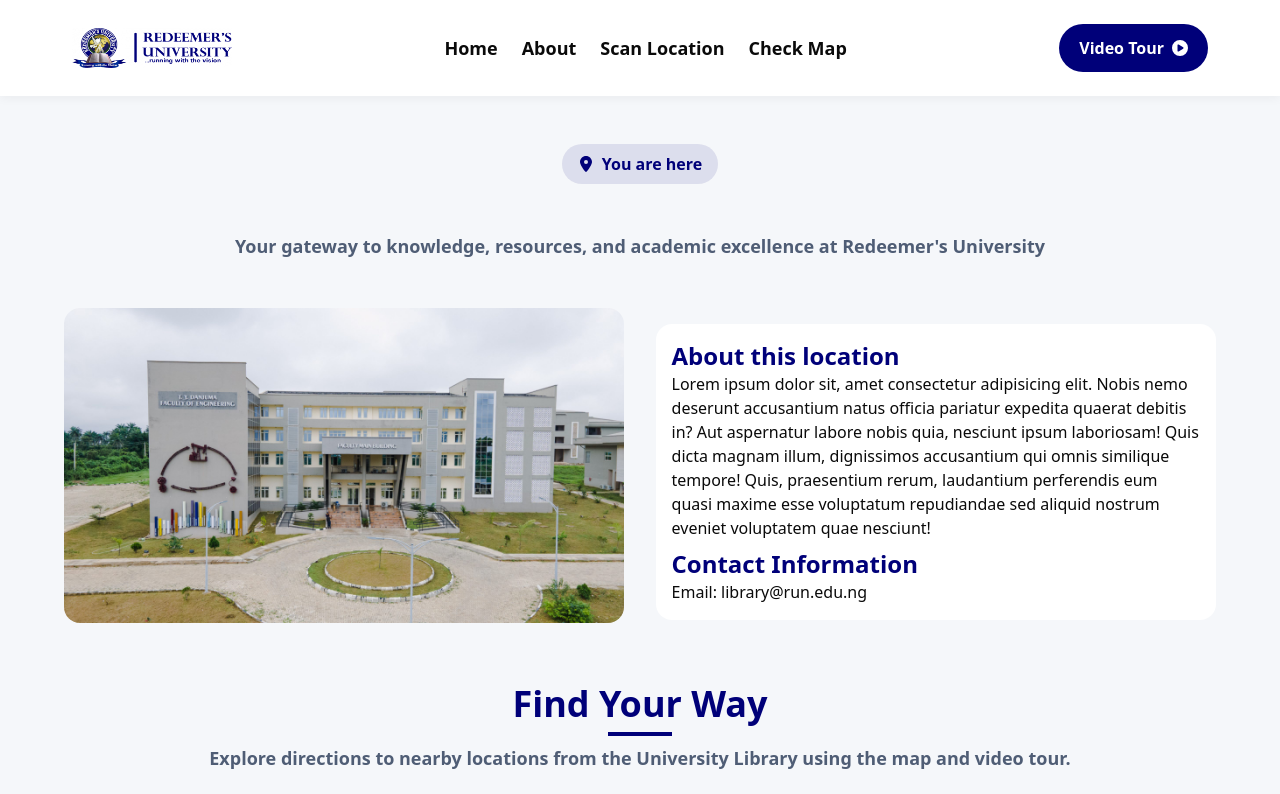
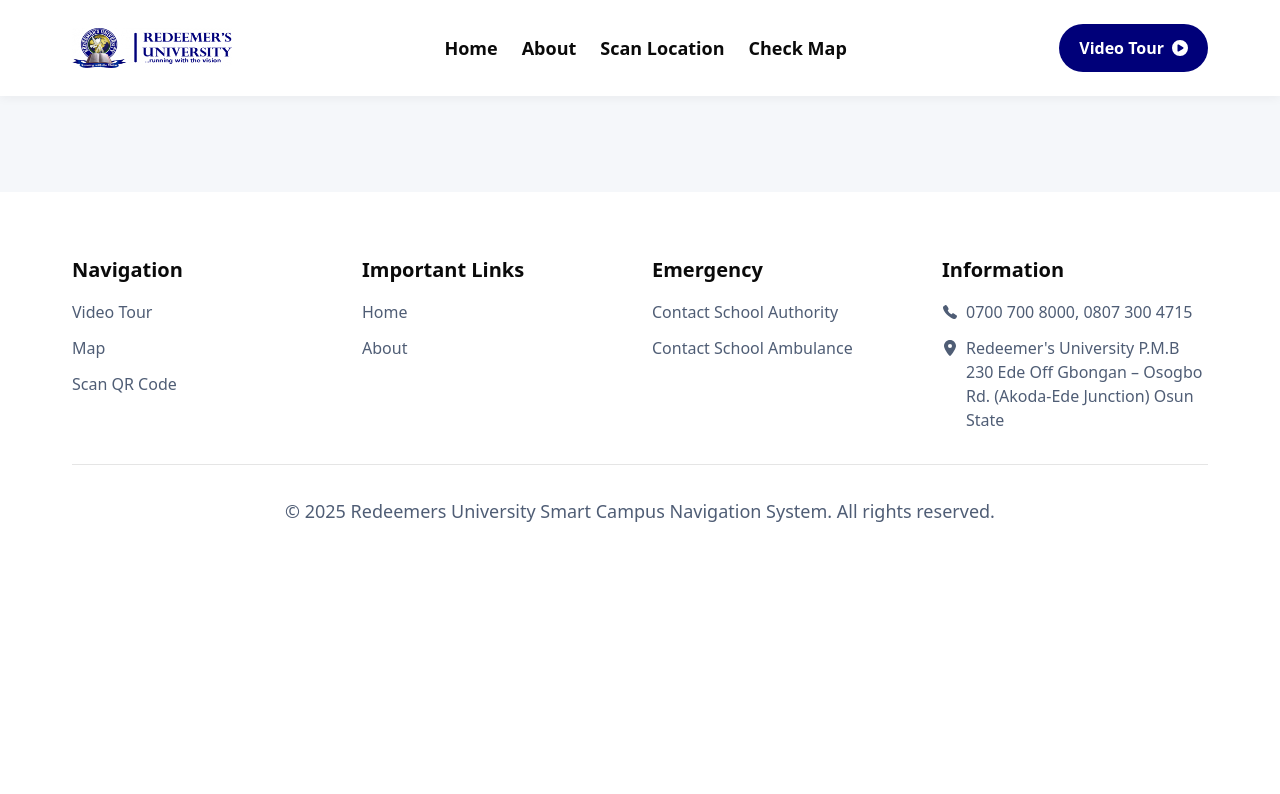
Before and after one commit to theheemmanuel/Campus-Navigation, a Next.js app: page /location in a window 1280 px wide. Shown: the top 794 px of the page. Built offline with nearby package versions, Linux system fonts and the light colour scheme; no server answers.

Commit message:
test fix

```diff
--- a/src/app/(root)/location/page.tsx
+++ b/src/app/(root)/location/page.tsx
@@ -1,6 +1,6 @@
 import { Metadata, NextPage } from "next";
 import React from "react";
-import CurrentLocation from "@/components/Location/CurrentLocation";
+// import CurrentLocation from "@/components/Location/CurrentLocation";
 
 export const metadata: Metadata = {
   title: "Location | Redeemer's University",
@@ -12,7 +12,7 @@
   return (
     <div className="bg-light">
       <div className="maxWidth px-6 py-12">
-        <CurrentLocation />
+        {/* <CurrentLocation /> */}
       </div>
     </div>
   );
```
